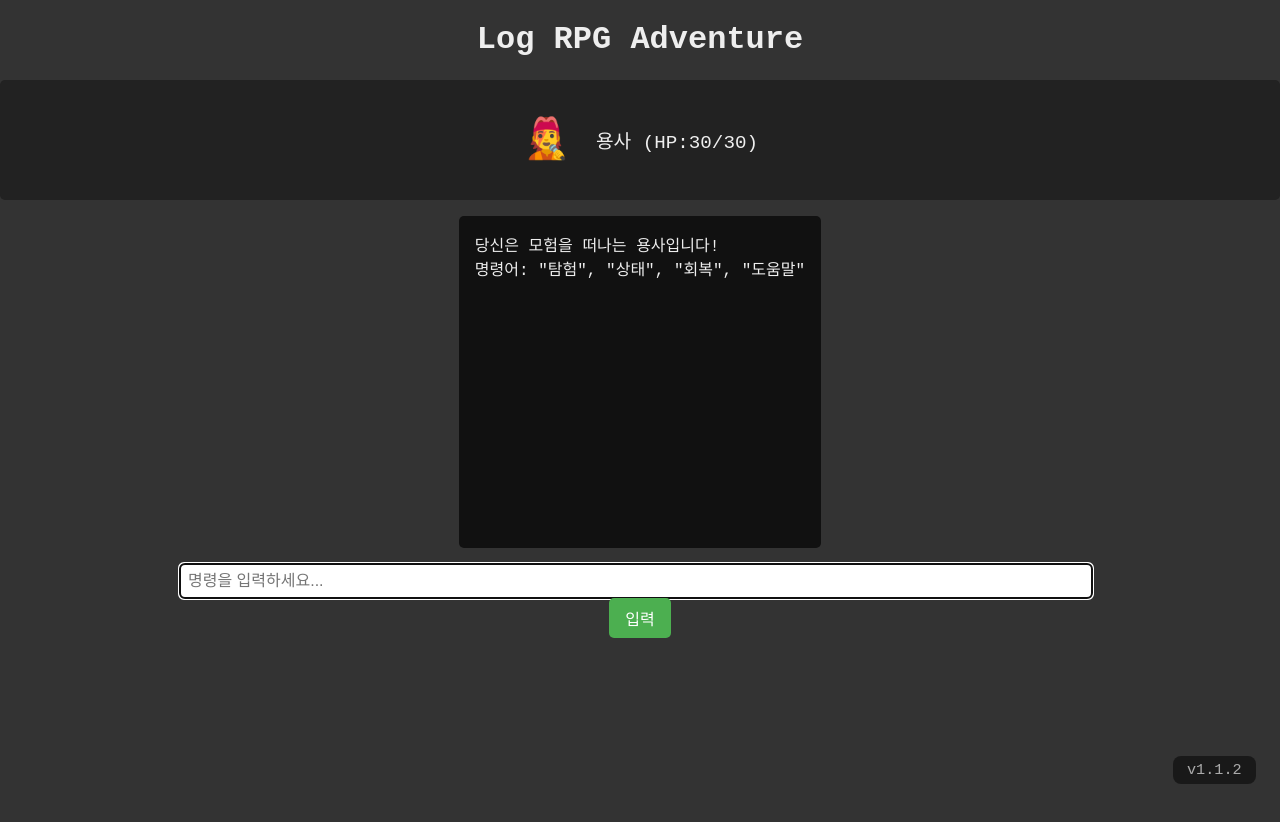
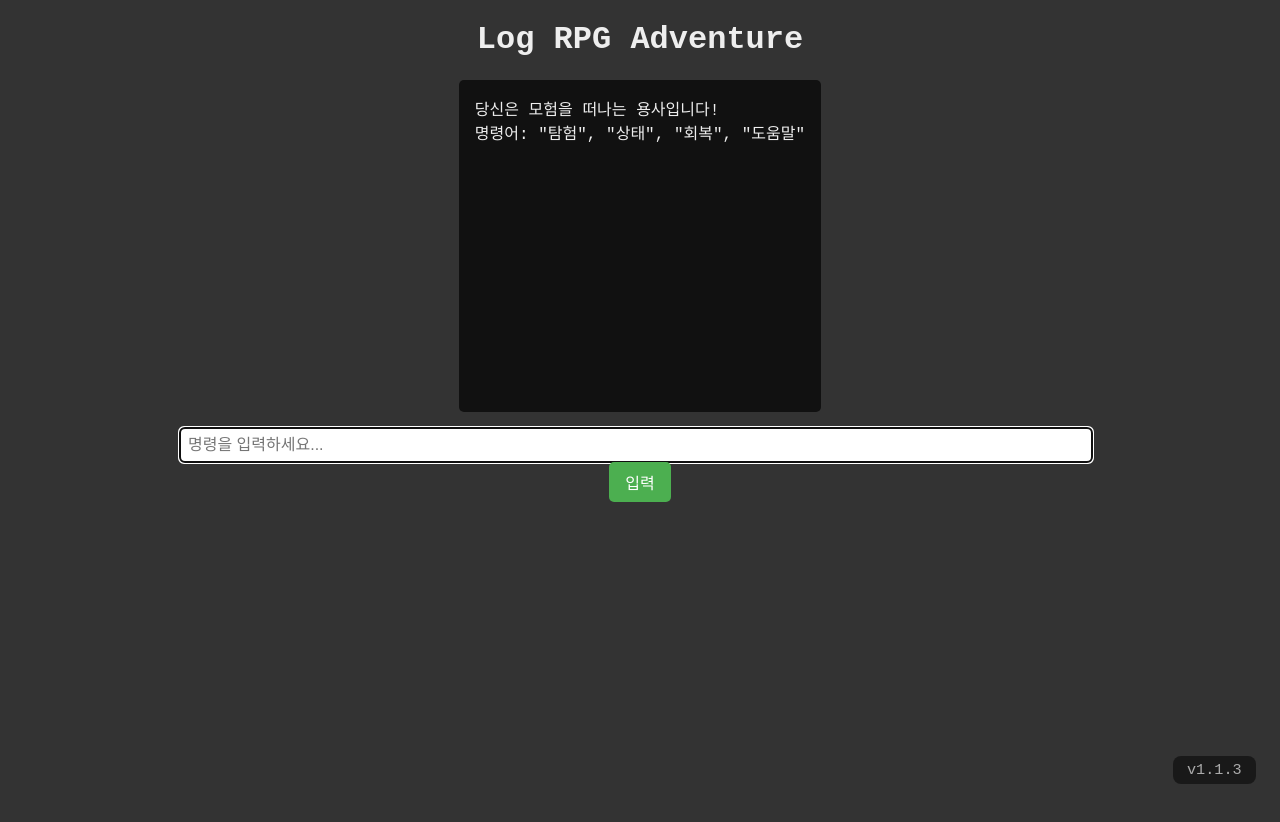
Before and after one commit to snowriceDD/log-rpg, a plain HTML site: page index.html in a window 1280 px wide. Shown: the top 822 px of the page. Drawn offline with Linux system fonts and the light colour scheme.

Commit message:
revert: 그래픽 영역 제거, log RPG로 복구(v1.1.3)

```diff
--- a/index.html
+++ b/index.html
@@ -9,12 +9,11 @@
 <body>
     <div id="game-container">
         <h1>Log RPG Adventure</h1>
-        <div id="graphic-area"></div>
         <div id="log"></div>
         <input type="text" id="command" placeholder="명령을 입력하세요..." autofocus />
         <button id="send">입력</button>
     </div>
     <script src="game.js"></script>
-    <div id="version-info">v1.1.2</div>
+    <div id="version-info">v1.1.3</div>
 </body>
 </html>
```
